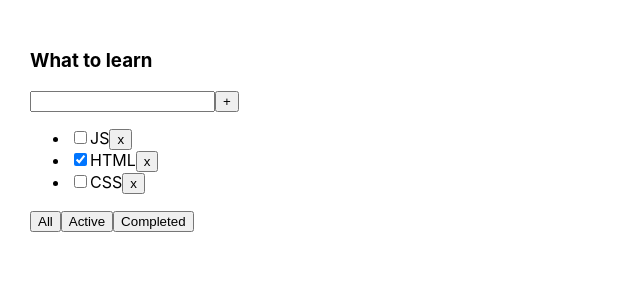
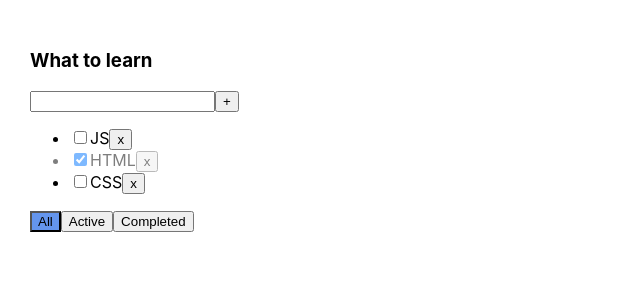
Before and after one commit to Sergei-Illarionov/EpicToDo, a React (Create React App) app: page / in a window 1280 px wide. Shown: the top 300 px of the page, without its empty margins (0-640 px from the left). Built offline with nearby package versions, Linux system fonts and the light colour scheme.

Commit message:
Added changeTaskStatus and filter

```diff
--- a/src/App.css
+++ b/src/App.css
@@ -6,3 +6,16 @@
 .App > div {
   margin-right: 50px;
 }
+.is-done {
+  opacity: 0.5;
+}
+.active {
+  background-color: cornflowerblue;
+}
+.error {
+  border: 2px solid red;
+  outline: transparent;
+}
+.error-message {
+  color: red;
+}
--- a/src/App.tsx
+++ b/src/App.tsx
@@ -33,6 +33,14 @@
         setTasks([newTask, ...tasks])
     }
 
+    function changeTaskStatus(taskID: string, newIsDoneValue: boolean) {
+        const task = tasks.find(t => t.id === taskID)
+        if (task) {
+            task.isDone = newIsDoneValue
+            setTasks([...tasks])
+        }
+    }
+
     const [filter, setFilter] = useState<FilterValuesType>("all")
 
     function changeTodoListFilter(newFilterValue: FilterValuesType) {
@@ -54,6 +62,8 @@
                       removeTask={removeTask}
                       changeTodoListFilter={changeTodoListFilter}
                       addTask={addTask}
+                      changeTaskStatus={changeTaskStatus}
+                      filter={filter}
             />
         </div>
     );
--- a/src/TodoList.tsx
+++ b/src/TodoList.tsx
@@ -4,20 +4,28 @@
 
 type TodoListPropsType = {
     title: string
+    filter: FilterValuesType
     tasks: Array<TaskType>
     removeTask: (taskID: string) => void
     addTask: (title: string) => void
     changeTodoListFilter: (newFilterValue: FilterValuesType) => void
-
+    changeTaskStatus: (taskID: string, newIsDoneValue: boolean) => void
 }
 
 function TodoList(props: TodoListPropsType) {
 
     const [title, setTitle] = useState<string>("")
+    const [error, setError] = useState<boolean>(false)
 
     const addTask = () => {
-        props.addTask(title);
+        const trimmedTitle = title.trim()
+        if (trimmedTitle) {
+            props.addTask(trimmedTitle)
+        } else {
+            setError(true)
+        }
         setTitle("")
+
     }
 
     const onKeyPressAddTask = (e: KeyboardEvent<HTMLInputElement>) => {
@@ -27,6 +35,7 @@
     }
     const changeTitle = (e: ChangeEvent<HTMLInputElement>) => {
         setTitle(e.currentTarget.value)
+        setError(false)
     }
 
     const setAllFilter = () => props.changeTodoListFilter("all")
@@ -36,10 +45,15 @@
 
     const tasks = props.tasks.map(task => {
         const removeTask = () => props.removeTask(task.id)
+        const changeTaskStatus = (e: ChangeEvent<HTMLInputElement>) =>
+            props.changeTaskStatus(task.id, e.currentTarget.checked)
 
         return (
-            <li key={task.id}>
-                <input type="checkbox" checked={task.isDone}/>
+            <li className={task.isDone ? "is-done" : ""} key={task.id}>
+                <input type="checkbox"
+                       checked={task.isDone}
+                       onChange={changeTaskStatus}
+                />
                 <span>{task.title}</span>
                 <button onClick={removeTask}>x
                 </button>
@@ -53,17 +67,26 @@
             <div>
                 <input value={title}
                        onChange={changeTitle}
-                       onKeyPress={onKeyPressAddTask}/>
+                       onKeyPress={onKeyPressAddTask}
+                       className={error ? "error" : ""}
+                />
                 <button onClick={addTask}>+</button>
+                {error && <div className="error-message">Title is required!</div>}
             </div>
             <div>
                 <ul>
                     {tasks}
                 </ul>
                 <div>
-                    <button onClick={setAllFilter}>All</button>
-                    <button onClick={setActiveFilter}>Active</button>
-                    <button onClick={setCompletedFilter}>Completed</button>
+                    <button className={props.filter === "all" ? "active" : ""}
+                            onClick={setAllFilter}>All
+                    </button>
+                    <button className={props.filter === "active" ? "active" : ""}
+                            onClick={setActiveFilter}>Active
+                    </button>
+                    <button className={props.filter === "completed" ? "active" : ""}
+                            onClick={setCompletedFilter}>Completed
+                    </button>
                 </div>
             </div>
         </div>
```
